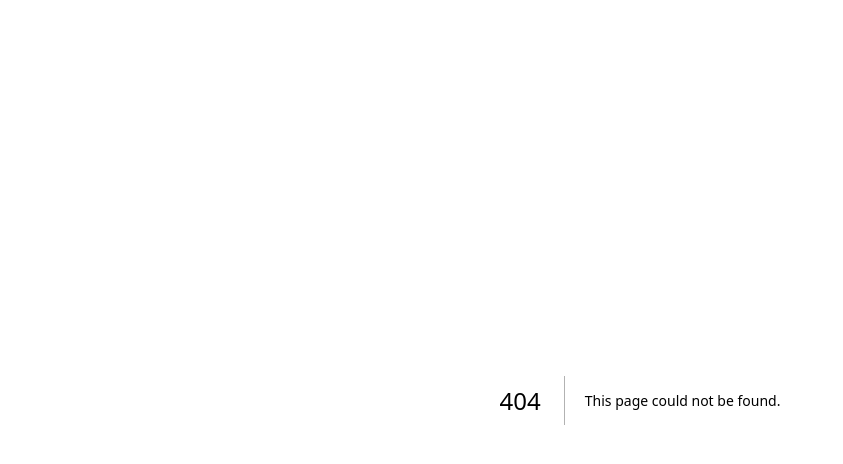
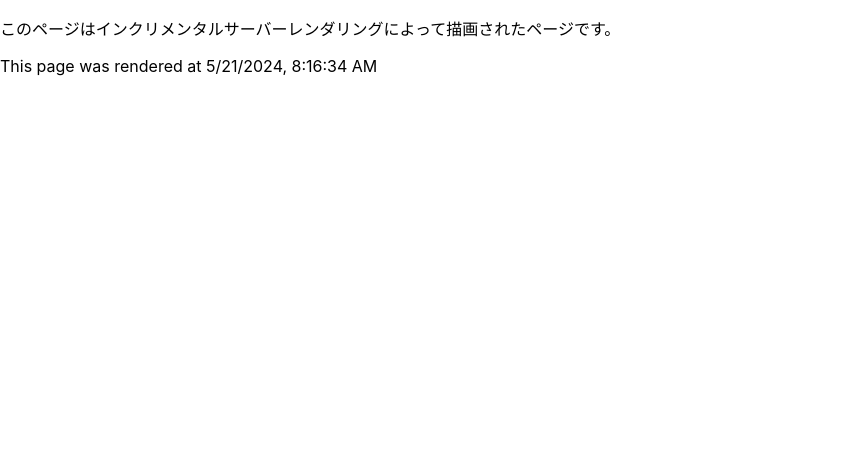
Before and after one commit to Keishiro308/learn-next, a Next.js app: page /isr in a window 1280 px wide. Before the commit this address had no page. Shown: the top 464 px of the page, without its empty margins (0-843 px from the left). Built offline with nearby package versions, Linux system fonts and the light colour scheme.

Commit message:
ISRについて

```diff
--- /dev/null
+++ b/pages/isr.tsx
@@ -0,0 +1,44 @@
+import { GetStaticPaths, NextPage, GetStaticProps } from "next";
+import Head from "next/head";
+import { useRouter } from "next/router";
+
+type ISRProps = {
+  message: string;
+}
+
+const ISR: NextPage<ISRProps> = (props) => {
+  const { message } = props;
+  const router = useRouter();
+
+  if (router.isFallback) {
+    return <div>Loading...</div>
+  }
+
+  return (
+    <div>
+      <Head>
+        <title>Create Next App</title>
+        <link rel="icon" href="/favicon.ico" />
+      </Head>
+      <main>
+        <p>このページはインクリメンタルサーバーレンダリングによって描画されたページです。</p>
+        <p>{message}</p>
+      </main>
+    </div>
+  )
+}
+
+export const getStaticProps: GetStaticProps<ISRProps> = async (context) => {
+  const timestamp = new Date().toLocaleString();
+  const message = `This page was rendered at ${timestamp}`;
+  console.log(message);
+
+  return {
+    props: {
+      message,
+    },
+    revalidate: 60,
+  }
+}
+
+export default ISR;
```
